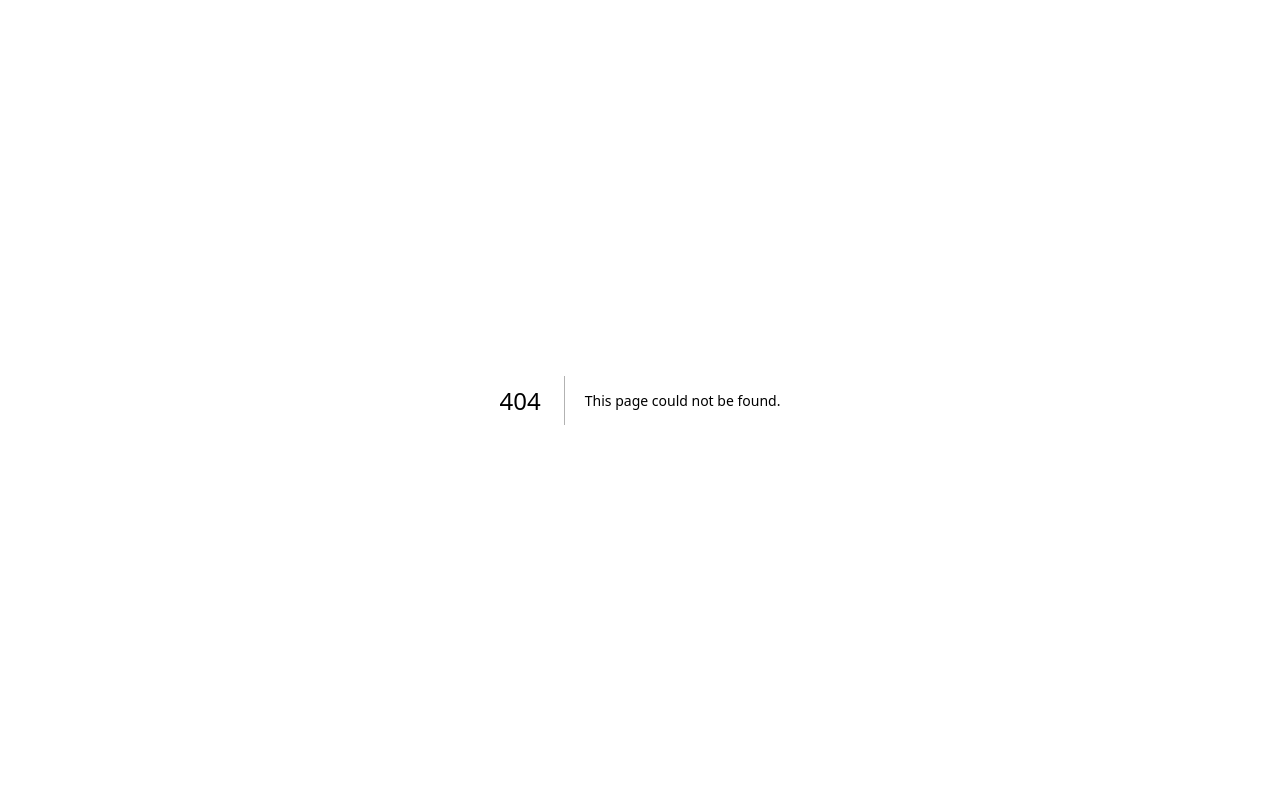
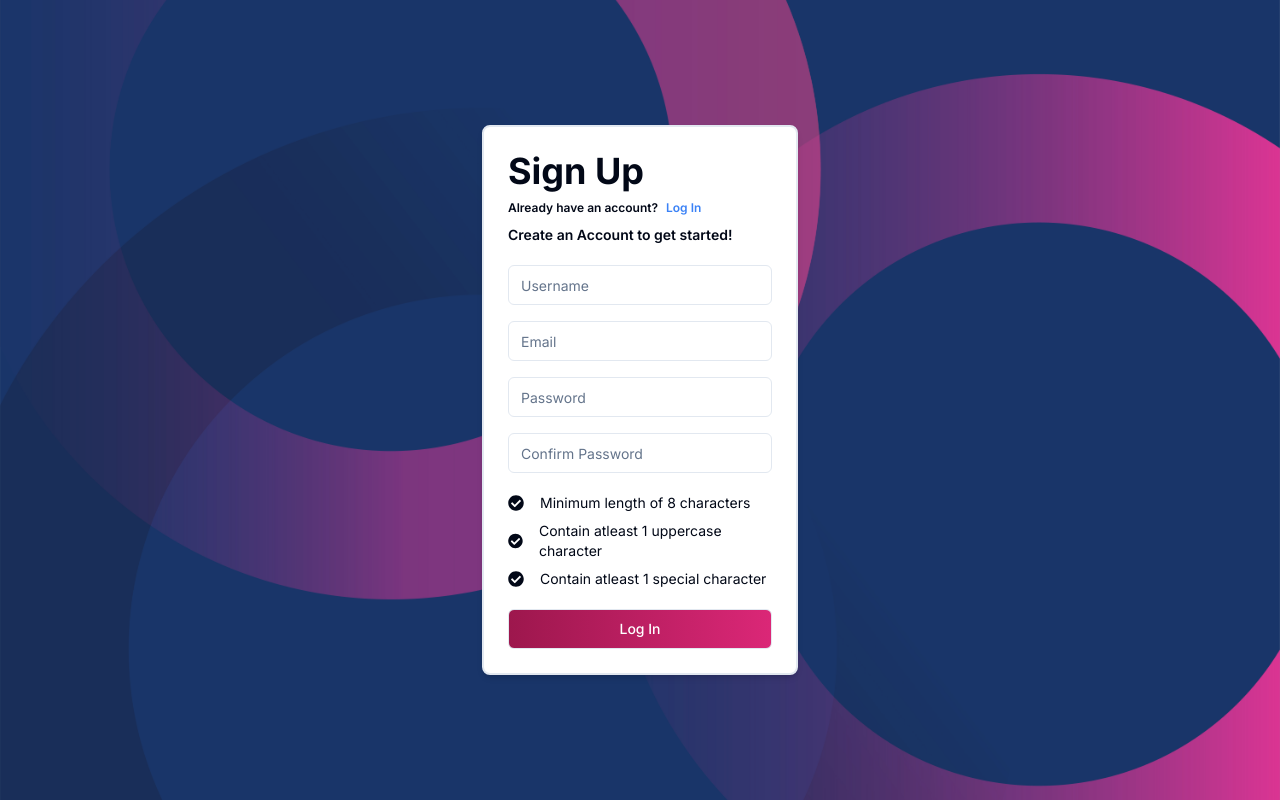
Before and after one commit to var500/HireUP, a Next.js app: page /signup in a window 1280 px wide. Before the commit this address had no page. Built offline with nearby package versions, Linux system fonts and the light colour scheme.

Commit message:
Add: SignUp page ui

```diff
--- /dev/null
+++ b/src/app/signup/page.tsx
@@ -0,0 +1,18 @@
+"use client";
+
+import LoginAbstract from "@/assets/login.jpg";
+import Image from "next/image";
+import SignUpForm from "@/components/register/SignUpForm";
+
+export default function Home() {
+  return (
+    <main className="flex flex-col lg:flex-row justify-center items-center w-full h-screen p-2">
+      <Image
+        src={LoginAbstract}
+        alt="Login"
+        className="absolute left-0 top-0 h-full w-full object-cover opacity-90"
+      />
+      <SignUpForm />
+    </main>
+  );
+}
--- a/src/components/login/PasswordInput.tsx
+++ b/src/components/login/PasswordInput.tsx
@@ -1,23 +1,24 @@
-import React from "react";
+import React, { useState } from "react";
 import { Input } from "@/components/ui/input";
 import { Label } from "@/components/ui/label";
 import { Eye, EyeOff } from "lucide-react";
 
 export default function PasswordInput({
   visible,
-  onChange,
+  onVisibilityChange,
 }: {
   visible: boolean;
-  onChange: () => void;
+  onVisibilityChange: () => void;
 }) {
+  const [password, setPassword] = useState("");
   return (
-    <div className="grid w-full items-center gap-1.5">
-      <Label htmlFor="password">Password</Label>
     <div className="relative flex flex-row w-full items-center">
       <Input
         type={`${visible ? "text" : "password"}`}
         id="password"
+        value={password}
         placeholder="Password"
+        onChange={(e) => setPassword(e.target.value)}
       />
       <div
         className={`absolute right-2 ${
@@ -26,11 +27,10 @@ export default function PasswordInput({
             : "text-gray-600 hover:text-black"
         } hover:cursor-pointer
                   `}
-          onClick={onChange}
+        onClick={onVisibilityChange}
       >
         {visible ? <EyeOff size={20} /> : <Eye size={20} />}
       </div>
     </div>
-    </div>
   );
 }
--- a/src/components/login/SignInForm.tsx
+++ b/src/components/login/SignInForm.tsx
@@ -1,19 +1,16 @@
 "use client";
 import { useState } from "react";
 import { Button } from "@/components/ui/button";
-import { ArrowRight, Eye, EyeOff } from "lucide-react";
 import { Input } from "@/components/ui/input";
-import { Label } from "@/components/ui/label";
 import Link from "next/link";
 import SocialButton from "./SocialButton";
 import PasswordInput from "./PasswordInput";
 
 export default function SignInForm() {
   const [visible, setvisible] = useState(false);
-  const handleVisible = () => {
-    setvisible(() => !visible);
-    console.log(visible);
-  };
+  const [email, setEmail] = useState("");
+  const [password, setPassword] = useState("");
+
   return (
     <div className="h-[500px] min-w-[300px] md:w-[25%] flex flex-col p-6 justify-between rounded-lg shadow-md border-2  z-[2] bg-white">
       <div className="flex flex-col gap-2">
@@ -22,7 +19,7 @@ export default function SignInForm() {
           Don&#39;t have an account?
           <Link
             className="ml-2 font-semibold text-blue-500 hover:text-blue-600"
-            href={"#"}
+            href={"/signup"}
           >
             Sign Up
           </Link>
@@ -30,20 +27,27 @@ export default function SignInForm() {
       </div>
 
       <div className="flex flex-col gap-4 w-full">
-        <div className="grid w-full  items-center gap-1.5">
-          <Label htmlFor="email">Email</Label>
-          <Input type="email" id="email" placeholder="Email" />
-        </div>
-        <PasswordInput visible={visible} onChange={handleVisible} />
+        <Input
+          type="email"
+          id="email"
+          value={email}
+          placeholder="Email"
+          onChange={(e) => setEmail(e.target.value)}
+        />
+        <PasswordInput
+          visible={visible}
+          onVisibilityChange={() => {
+            setvisible(() => !visible);
+          }}
+        />
       </div>
 
       <Button
         variant={"outline"}
         className="bg-gradient-to-r from-pink-800 to-pink-600"
       >
-        <div className="relative w-full">
-          <p className="text-white">Continue</p>
-          <ArrowRight className="absolute right-0 top-0 text-white" />
+        <div className="w-full">
+          <p className="text-white">Log In</p>
         </div>
       </Button>
 
--- /dev/null
+++ b/src/components/register/SignUpForm.tsx
@@ -0,0 +1,118 @@
+"use client";
+import { useEffect, useState } from "react";
+import { Button } from "@/components/ui/button";
+import { Input } from "@/components/ui/input";
+import Link from "next/link";
+import { CiCircleCheck } from "react-icons/ci";
+import { FaCheckCircle } from "react-icons/fa";
+
+export default function SignUpForm() {
+  const [visible, setvisible] = useState(false);
+  const [username, setUsername] = useState("");
+  const [email, setEmail] = useState("");
+  const [password, setPassword] = useState("");
+  const [retype, setRetype] = useState("");
+  const [passwordError, setPasswordError] = useState(false);
+
+  function isLengthValid(password: string) {
+    return password.length >= 8;
+  }
+
+  function hasUppercase(password: string) {
+    return /[A-Z]/.test(password);
+  }
+
+  function hasSpecialCharacter(password: string) {
+    return /[!@#$%^&*(),.?":{}|<>]/.test(password);
+  }
+
+  useEffect(() => {
+    if (password !== retype) {
+      setPasswordError(true);
+    } else {
+      setPasswordError(false);
+    }
+  }, [password, retype]);
+
+  return (
+    <div className="h-[550px] min-w-[300px] md:w-[25%] flex flex-col p-6 justify-between rounded-lg shadow-md border-2  z-[2] bg-white">
+      <div className="flex flex-col gap-2">
+        <p className="text-3xl md:text-4xl font-bold">Sign Up</p>
+        <p className="text-[10px] md:text-[12px] font-semibold">
+          Already have an account?
+          <Link
+            className="ml-2 font-semibold text-blue-500 hover:text-blue-600"
+            href={"/"}
+          >
+            Log In
+          </Link>
+        </p>
+        <p className="text-sm font-semibold">
+          Create an Account to get started!
+        </p>
+      </div>
+
+      <div className="flex flex-col gap-4 w-full">
+        <Input
+          type="text"
+          id="text"
+          value={username}
+          placeholder="Username"
+          onChange={(e) => setUsername(e.target.value)}
+        />
+        <Input
+          type="email"
+          id="email"
+          value={email}
+          placeholder="Email"
+          onChange={(e) => setEmail(e.target.value)}
+        />
+        <Input
+          type="password"
+          id="password"
+          value={password}
+          placeholder="Password"
+          onChange={(e) => setPassword(e.target.value)}
+        />
+        <Input
+          type="password"
+          id="re-type"
+          value={retype}
+          placeholder="Confirm Password"
+          onChange={(e) => setRetype(e.target.value)}
+        />
+        {passwordError ? (
+          <div className="mt-2 text-red-600 font-normal text-sm">
+            Passwords do not Match
+          </div>
+        ) : null}
+      </div>
+
+      <div className="flex flex-col gap-2 w-full ">
+        <div className="flex flex-row gap-4 w-full items-center">
+          <FaCheckCircle color={`${isLengthValid(password) ? "green" : ""}`} />
+          <p className="text-sm">Minimum length of 8 characters</p>
+        </div>
+        <div className="flex flex-row gap-4 w-full items-center">
+          <FaCheckCircle color={`${hasUppercase(password) ? "green" : ""}`} />
+          <p className="text-sm">Contain atleast 1 uppercase character</p>
+        </div>
+        <div className="flex flex-row gap-4 w-full items-center">
+          <FaCheckCircle
+            color={`${hasSpecialCharacter(password) ? "green" : ""}`}
+          />
+          <p className="text-sm">Contain atleast 1 special character</p>
+        </div>
+      </div>
+
+      <Button
+        variant={"outline"}
+        className="bg-gradient-to-r from-pink-800 to-pink-600"
+      >
+        <div className="w-full">
+          <p className="text-white">Log In</p>
+        </div>
+      </Button>
+    </div>
+  );
+}
```
Also changed, not shown: src/app/page.tsx (renamed from src/app/login/page.tsx). Lines whose indentation alone changed are shown as unchanged.
